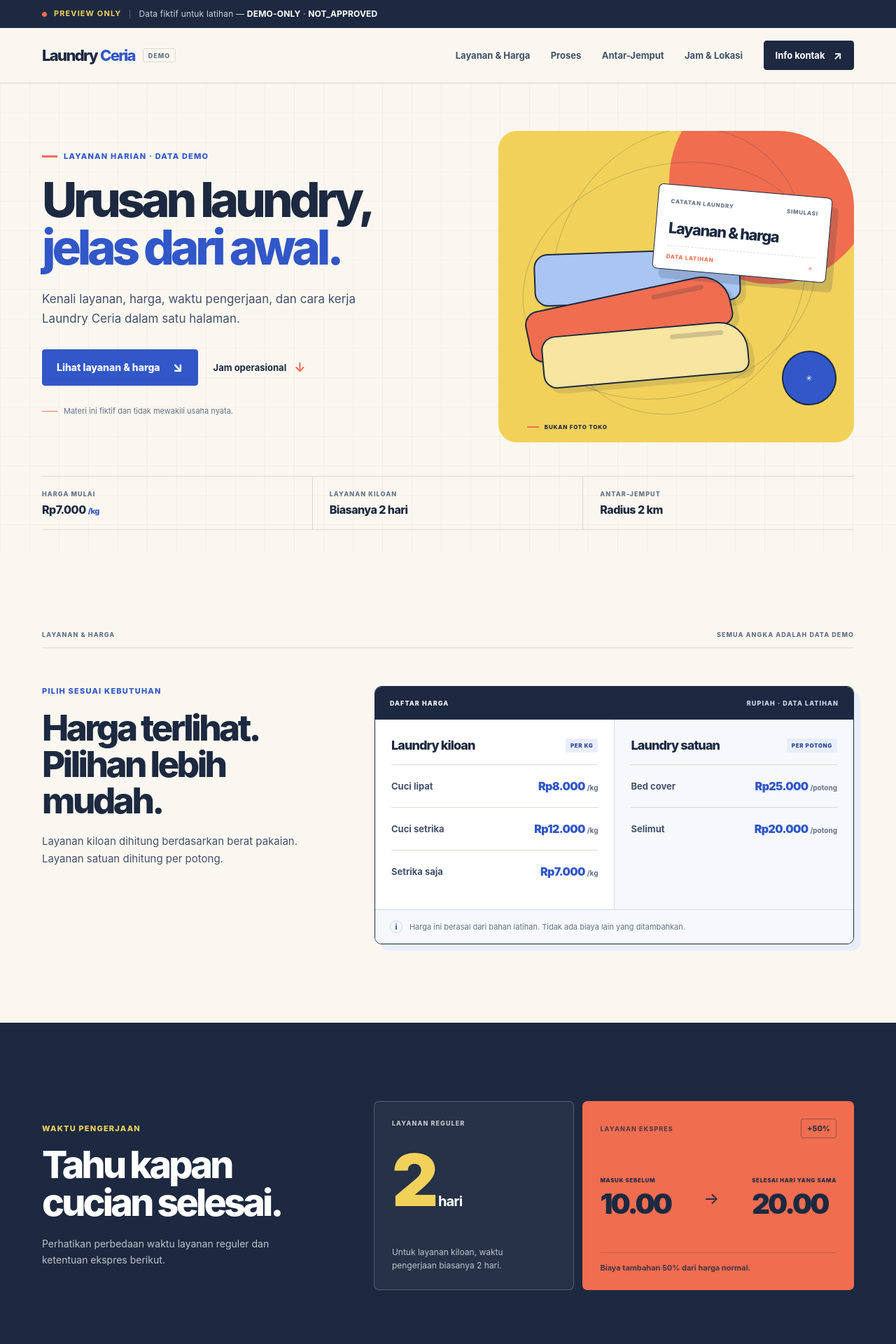
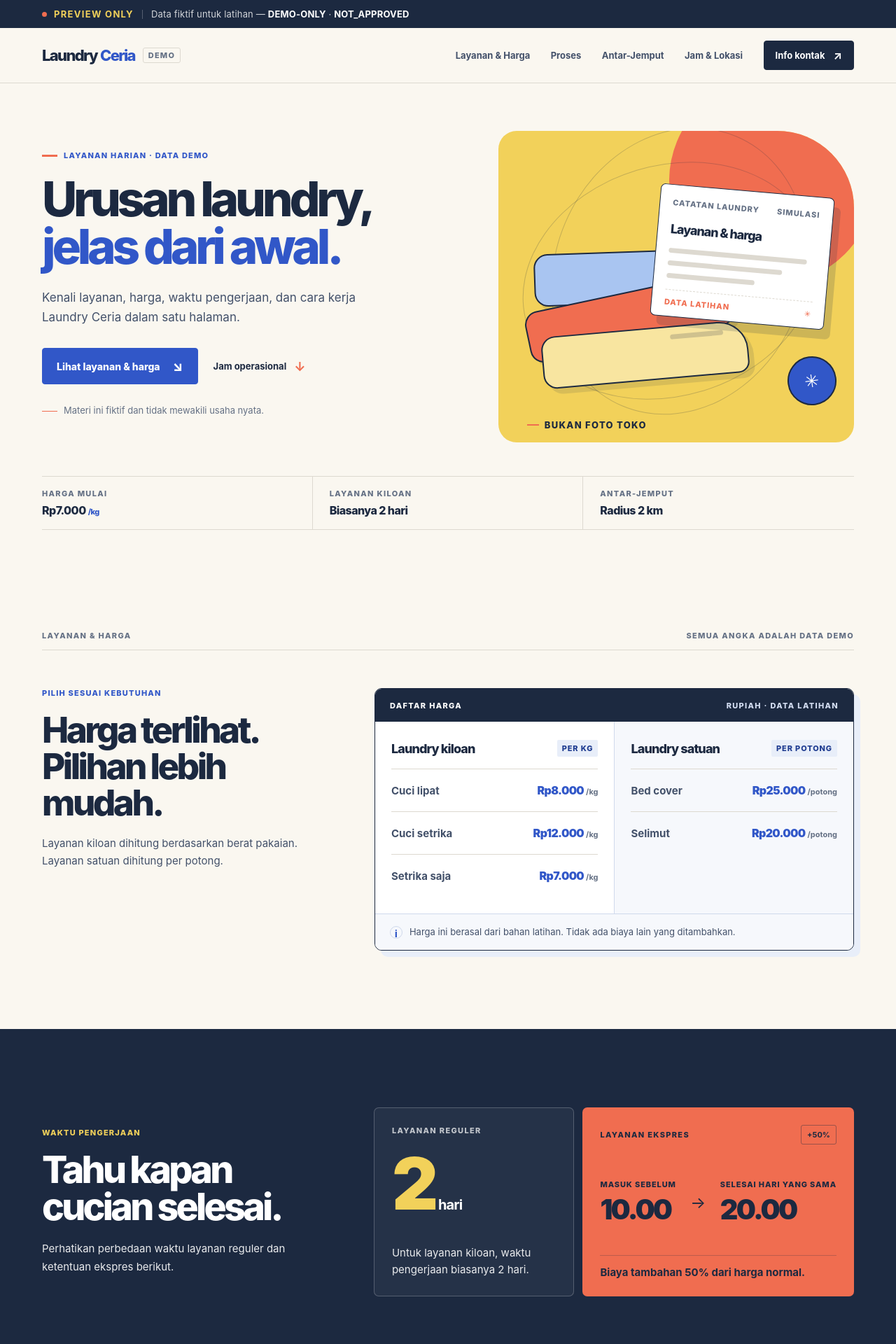
Before and after one commit to kannaryukkei/laundry-ceria-website, a React (Vite) app: page / in a window 1280 px wide. Shown: the top 1920 px of the page at 70% size. Built offline with nearby package versions, Linux system fonts and the light colour scheme.

Commit message:
fix(design): improve text size and contrast across sections

```diff
--- a/src/styles.css
+++ b/src/styles.css
@@ -113,11 +113,7 @@ button:focus-visible, a:focus-visible {
 /* Hero */
 .hero {
   position: relative; overflow: hidden; padding: 68px 0 32px;
-  background:
-    linear-gradient(90deg, rgba(28,41,64,.035) 1px, transparent 1px),
-    linear-gradient(rgba(28,41,64,.035) 1px, transparent 1px),
-    var(--paper);
-  background-size: 42px 42px;
+  background: var(--paper);
 }
 .hero-grid {
   display: grid; grid-template-columns: 1.08fr .92fr;
@@ -600,3 +596,64 @@ button:focus-visible, a:focus-visible {
     scroll-behavior: auto !important;
   }
 }
+
+
+/* Readability and contrast refinements */
+.notice-inner { flex-wrap: wrap; padding-block: 8px; font-size: 13px; }
+.notice-inner strong, .notice-inner > span:last-child { font-size: 13px; }
+.notice-inner > span:last-child { flex: 1 1 170px; }
+.wordmark-tag { font-size: 11px; }
+.primary-nav a { font-size: 13px; }
+.section-topline { font-size: 11px; }
+.eyebrow, .section-label { font-size: 11px; }
+.section-description { font-size: 15px; }
+.hero-note { font-size: 13px; }
+.hero-fact > span { font-size: 11px; }
+.hero-fact small { font-size: 11px; }
+.scene-ticket { padding: 18px 18px 13px; }
+.ticket-top, .ticket-foot { font-size: 11px; }
+.ticket-title { font-size: 18px; }
+.ticket-lines { display: grid; gap: 11px; margin: 17px 0 16px; }
+.ticket-lines span { display: block; height: 7px; border-radius: 8px; background: var(--line); }
+.ticket-lines span:nth-child(1) { width: 94%; }
+.ticket-lines span:nth-child(2) { width: 78%; }
+.ticket-lines span:nth-child(3) { width: 60%; }
+.scene-sticker { width: 70px; height: 70px; font-size: 25px; }
+.scene-caption { font-size: 13px; }
+.price-group-head > span { font-size: 11px; }
+.price-row > span { font-size: 15px; }
+.price-row small { font-size: 11px; }
+.price-board-head { font-size: 11px; }
+.price-board-note { color: var(--ink-soft); font-size: 13px; }
+.regular-time > span, .express-head > span, .express-head > b, .express-flow small { font-size: 11px; }
+.turnaround-copy > p:last-child { color: rgba(255,255,255,.9); font-size: 15px; }
+.regular-time p { color: rgba(255,255,255,.9); font-size: 15px; }
+.express-head > span { color: var(--ink); opacity: 1; }
+.express-time > p { color: var(--ink); font-size: 15px; font-weight: 750; }
+.process-side-note { font-size: 15px; }
+.process-step-copy p { font-size: 15px; }
+.process-step-mark { color: var(--blue); }
+.process-note-mark { color: var(--blue); }
+.process-note p { font-size: 15px; }
+.process-note > span:last-child { color: var(--ink); font-size: 11px; }
+.pickup-copy .section-label { color: var(--ink); }
+.pickup-copy > p:not(.section-label) { font-size: 15px; }
+.radius-caption { font-size: 11px; }
+.pickup-rule-top { font-size: 11px; }
+.pickup-rule-bottom span { color: var(--white); font-size: 11px; opacity: 1; }
+.pickup-note { color: var(--ink); font-size: 13px; }
+.panel-heading > span { font-size: 11px; }
+.hours-row { font-size: 15px; }
+.hours-row span, .hours-row strong { font-size: 15px; }
+.fictional-label { font-size: 13px; }
+.address-panel > p:last-child { color: rgba(255,255,255,.9); font-size: 13px; }
+.contact-card-top { font-size: 11px; }
+.contact-card > p { font-size: 15px; opacity: 1; }
+.walkin-card > p { color: rgba(255,255,255,.92); }
+.whatsapp-card > p { color: var(--ink-soft); }
+.status-pill { font-size: 13px; }
+.contact-card-bottom a { font-size: 13px; }
+.disabled-action { color: var(--ink-soft); font-size: 13px; }
+.footer-brand p { color: rgba(255,255,255,.88); font-size: 15px; }
+.footer-nav a, .back-top { font-size: 13px; }
+.footer-bottom { font-size: 11px; }
```
